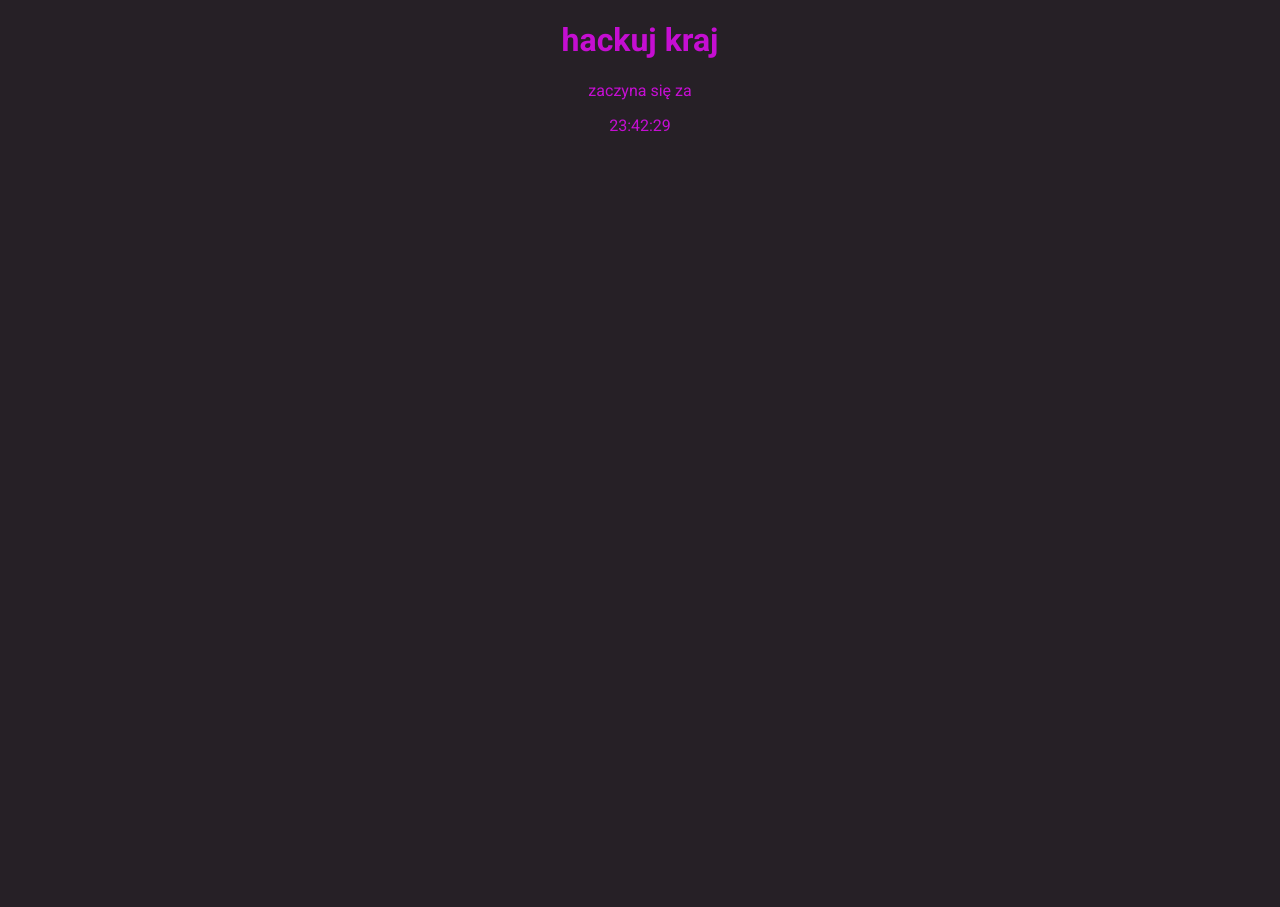
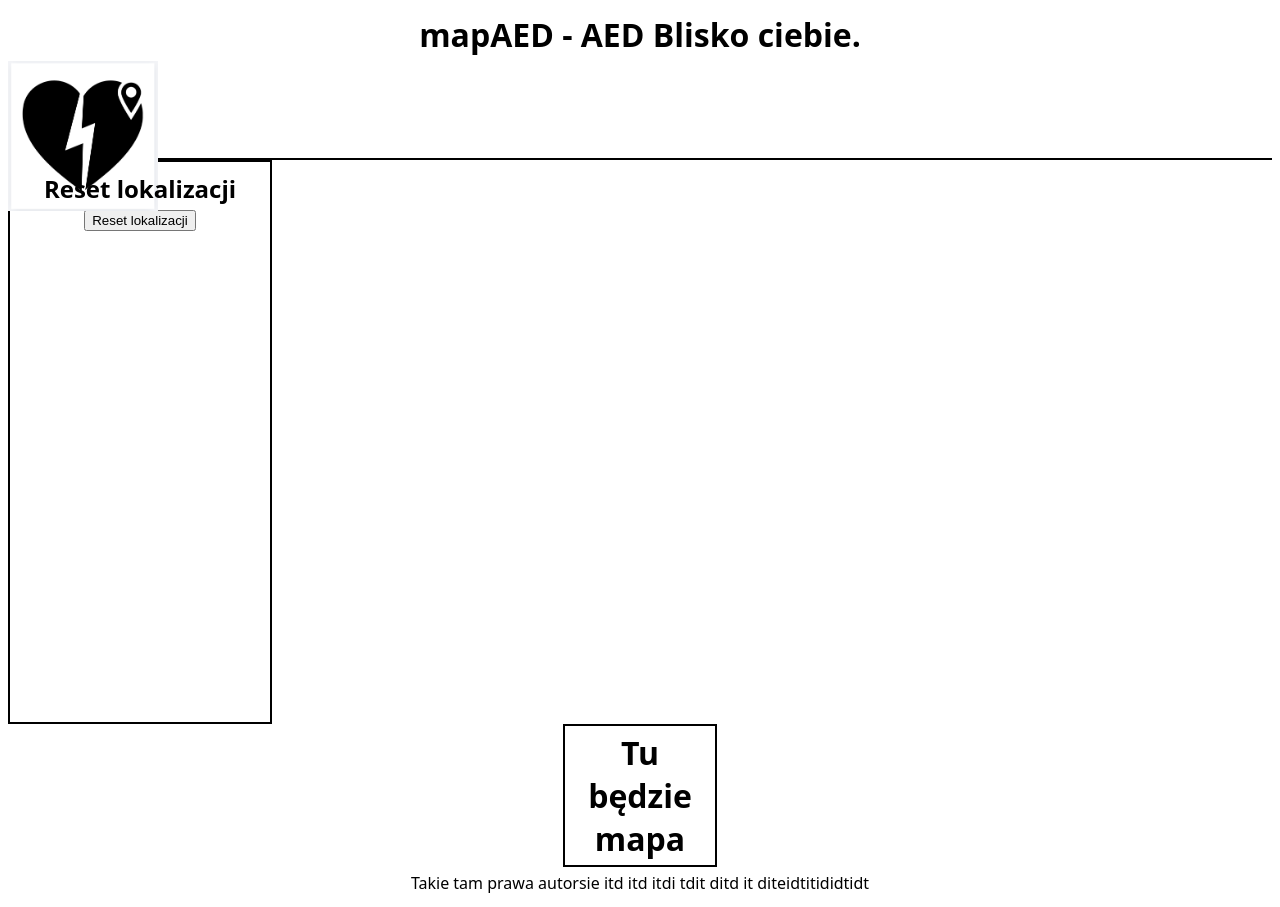
Before and after one commit to Niyande/hackuj-kraj, a website: page index.html in a window 1280 px wide. Before the commit the page ends 800 px from the top, so only its background shows below. Drawn offline with Linux system fonts and the light colour scheme; a web font is replaced by a local one.

Commit message:
hackuj-kraj

```diff
--- a/index.html
+++ b/index.html
@@ -1,17 +1,30 @@
-<!doctype html>
-<html lang="pl-PL">
+<!DOCTYPE html>
+<html lang="PL-pl">
 <head>
-	<meta charset="UTF-8">
-	<link rel=stylesheet href="styles.css">
-	<title>meow</title>
+    <link rel="preconnect" href="https://fonts.googleapis.com">
+    <link rel="preconnect" href="https://fonts.gstatic.com" crossorigin>
+    <link href="https://fonts.googleapis.com/css2?family=Sansation:ital,wght@0,300;0,400;0,700;1,300;1,400;1,700&display=swap" rel="stylesheet">
+    <meta charset="UTF-8">
+    <meta name="viewport" content="width=device-width, initial-scale=1.0">
+    <script src="script.js"></script>
+    <link rel="stylesheet" href="style.css">
+    <title>AED Zadanie super zajebiste</title>
 </head>
 <body>
-    <div class="text-center">
-        <h1>hackuj kraj</h1>
-        <p>zaczyna się za</p>
-        <p id="time"></p>
+    <div id="top">
+        <h1>mapAED - AED Blisko ciebie.</h1>
+        <img src="image.webp" alt="logo-aed">
     </div>
 
-    <script src="script.js"></script>
+    <div id="left">
+        <h2>Reset lokalizacji</h2>
+        <input type="button" id="g1" onclick="geolokacja()" value="Reset lokalizacji">
+    </div>
+    <div id="main-map">
+        <h1>Tu będzie mapa</h1>
+    </div>
+    <div id="footer">
+        <p>Takie tam prawa autorsie itd itd itdi tdit ditd it diteidtitididtidt</p>
+    </div>
 </body>
 </html>
--- a/script.js
+++ /dev/null
@@ -1,21 +0,0 @@
-
-const starting_time = new Date("2026-12-21T11:00:00").getTime();
-
-function start_clock() {
-    const now = new Date().getTime();
-    let time = new Date(starting_time-now);
-    let h = time.getUTCHours();
-    let m = time.getUTCMinutes();
-    let s = time.getUTCSeconds();
-    m = checkTime(m);
-    s = checkTime(s);
-    document.getElementById('time').innerHTML =  h + ":" + m + ":" + s;
-    setTimeout(start_clock, 1000);
-}
-
-function checkTime(i) {
-    if (i < 10) {i = "0" + i};  // add zero in front of numbers < 10
-    return i;
-}
-
-start_clock()
--- /dev/null
+++ b/style.css
@@ -0,0 +1,33 @@
+img{
+    height: 150px;
+    width: 150px;
+    margin: auto;
+}
+input[type="button"]{
+    display: flex;
+    margin: auto;
+}
+h1,h2,p{
+    font-family: system-ui, -apple-system, BlinkMacSystemFont, 'Segoe UI', Roboto, Oxygen, Ubuntu, Cantarell, 'Open Sans', 'Helvetica Neue', sans-serif;
+    padding: 5px;
+    margin: auto;
+    text-align: center;
+}
+
+#top{
+    border-bottom: 2px solid black;
+    height: 150px;
+    margin-top:auto;
+}
+#left{
+    border: 2px solid black;
+    width: 250px;
+    padding: 5px;
+    height: 550px;
+}
+#main-map{
+    border: 2px solid black;
+    margin: auto;
+    width: 150px;
+    display: flex;
+}
--- a/styles.css
+++ /dev/null
@@ -1,16 +0,0 @@
-@import url('https://fonts.googleapis.com/css2?family=Roboto:ital,wght@0,100..900;1,100..900&display=swap');
-
-:root {
-    --primary-bg-color: #262026;
-    --primary-color: #c50ed2;
-}
-
-body {
-    background-color: var(--primary-bg-color);
-    color: var(--primary-color);
-    font-family: "Roboto", sans-serif;
-}
-
-.text-center {
-    text-align: center;
-}
```
Also changed, not shown: README.md (deleted), image.webp (added).
